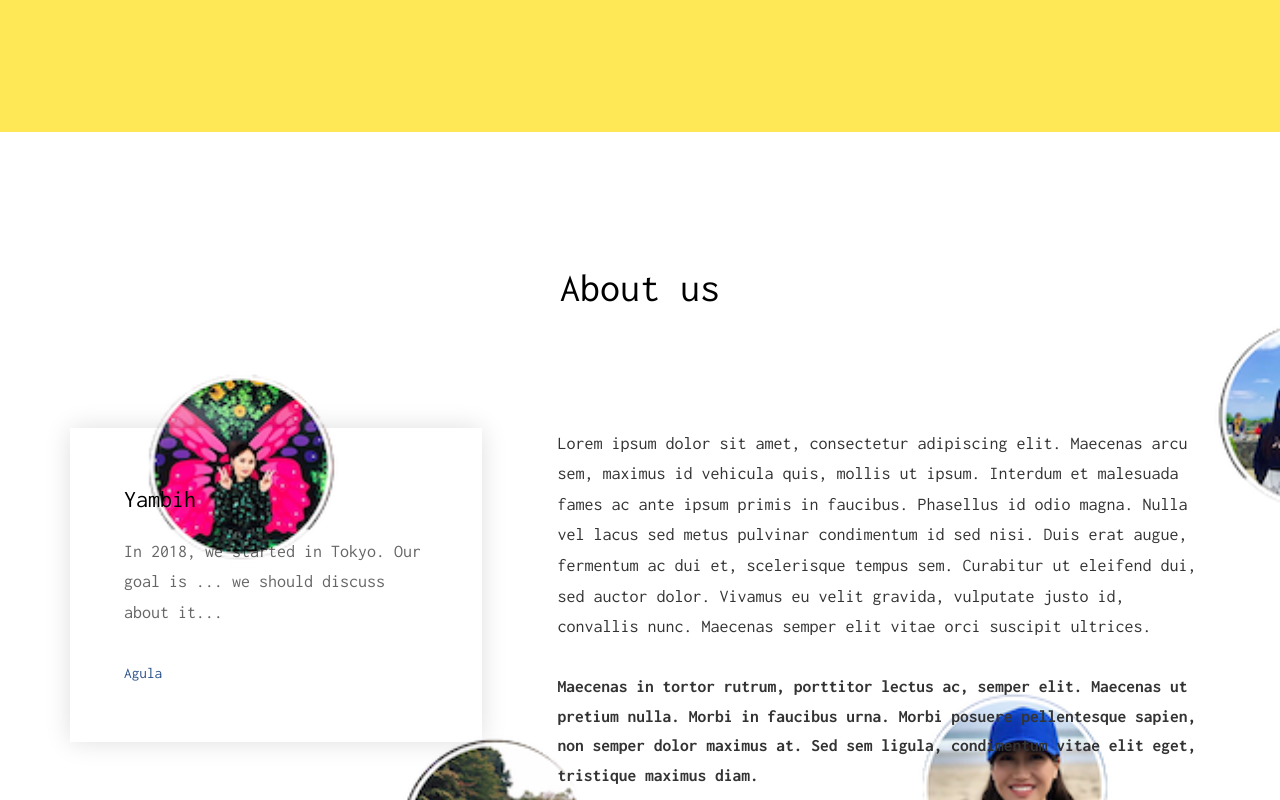
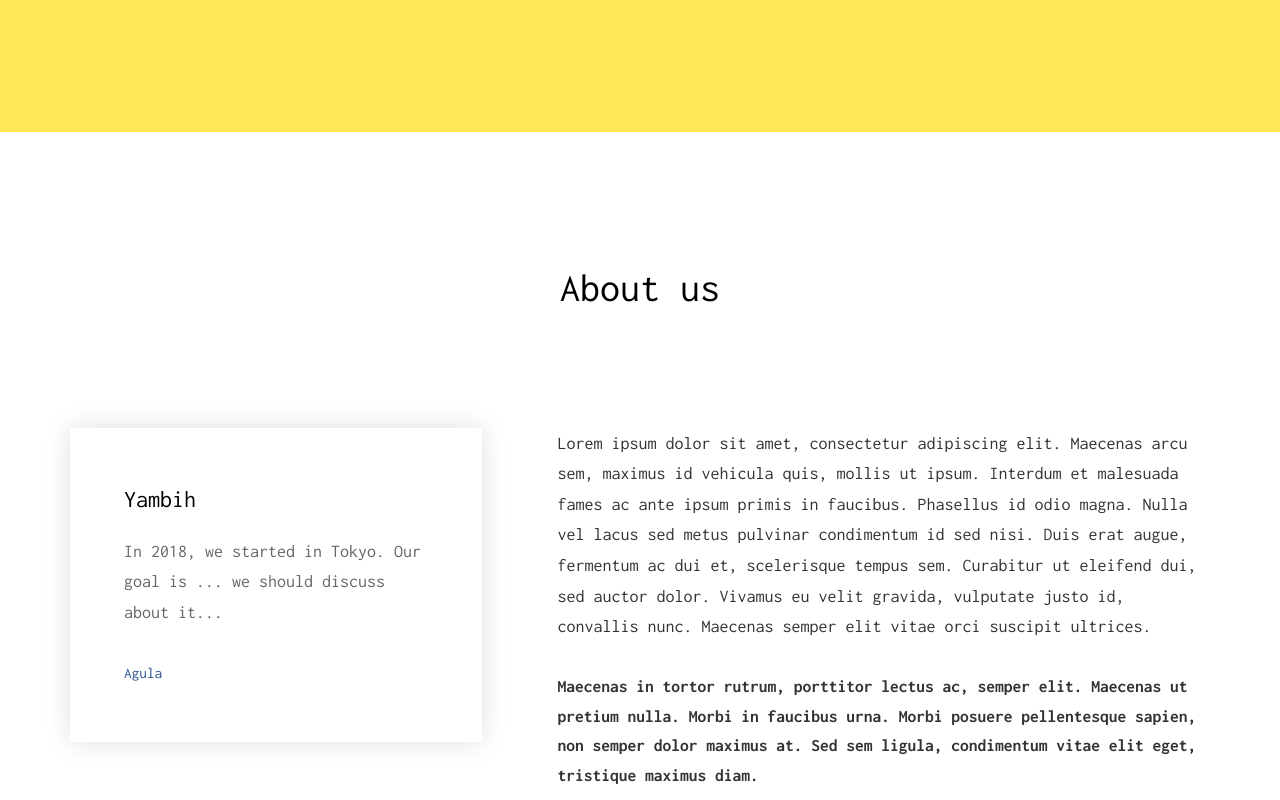
Before and after one commit to yambih/yambih.github.io, a plain HTML site: page index.html in a window 1280 px wide. Shown: the part 1020-1820 px from the top of the page. Drawn offline with Linux system fonts and the light colour scheme; files whose address does not match are found by name.

Commit message:
Update style.css

```diff
--- a/css/style.css
+++ b/css/style.css
@@ -474,9 +474,8 @@ h1, h2, h3, h4, h5, h6, figure {
 
 #fh5co-wireframe {
   border: none !important;
-  background-image: url('../images/yambih_bg.png');
-  background-repeat: no-repeat;
-  background-size: cover;
+
+
 }
 #fh5co-wireframe blockquote {
   border: none;
```
